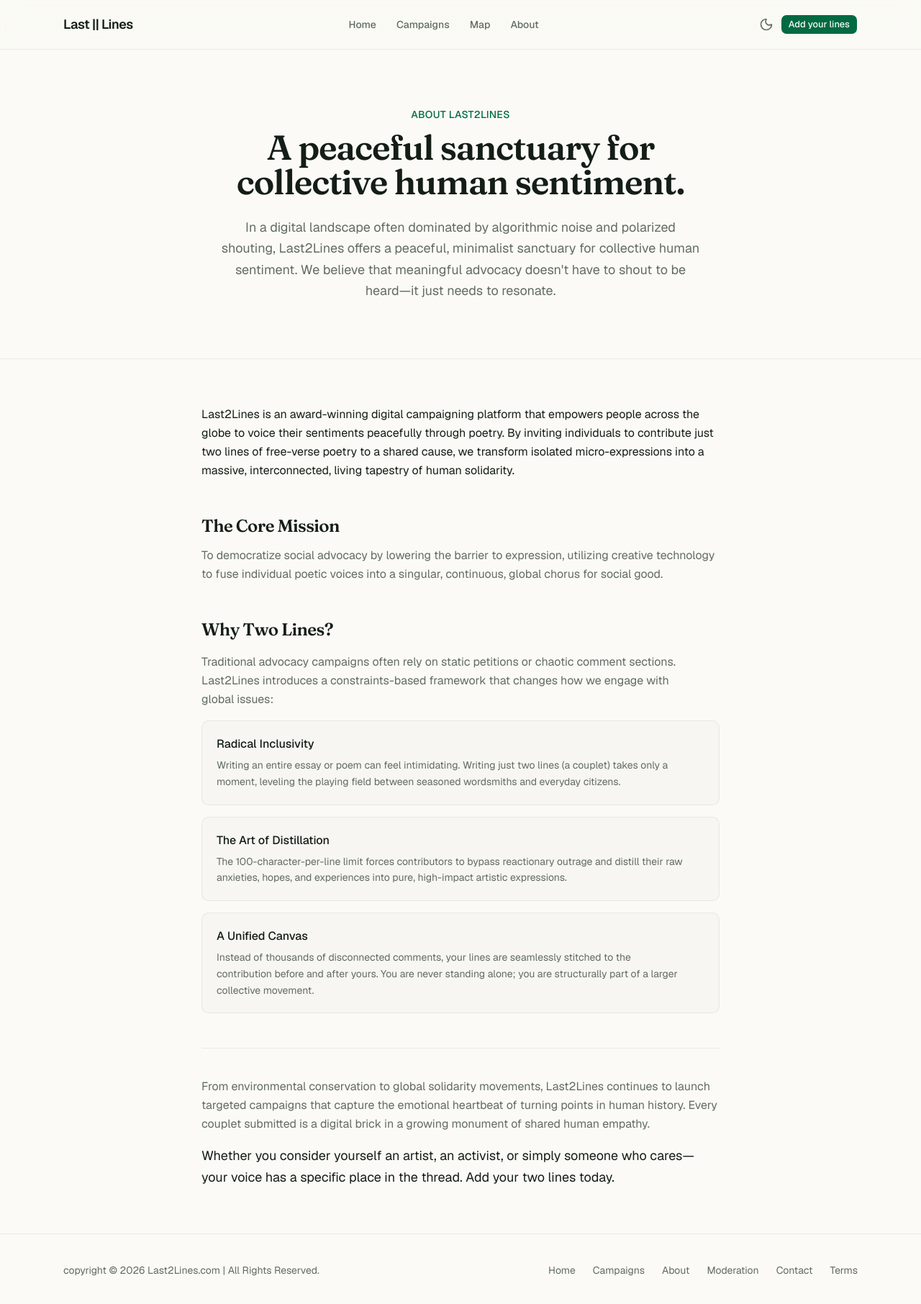
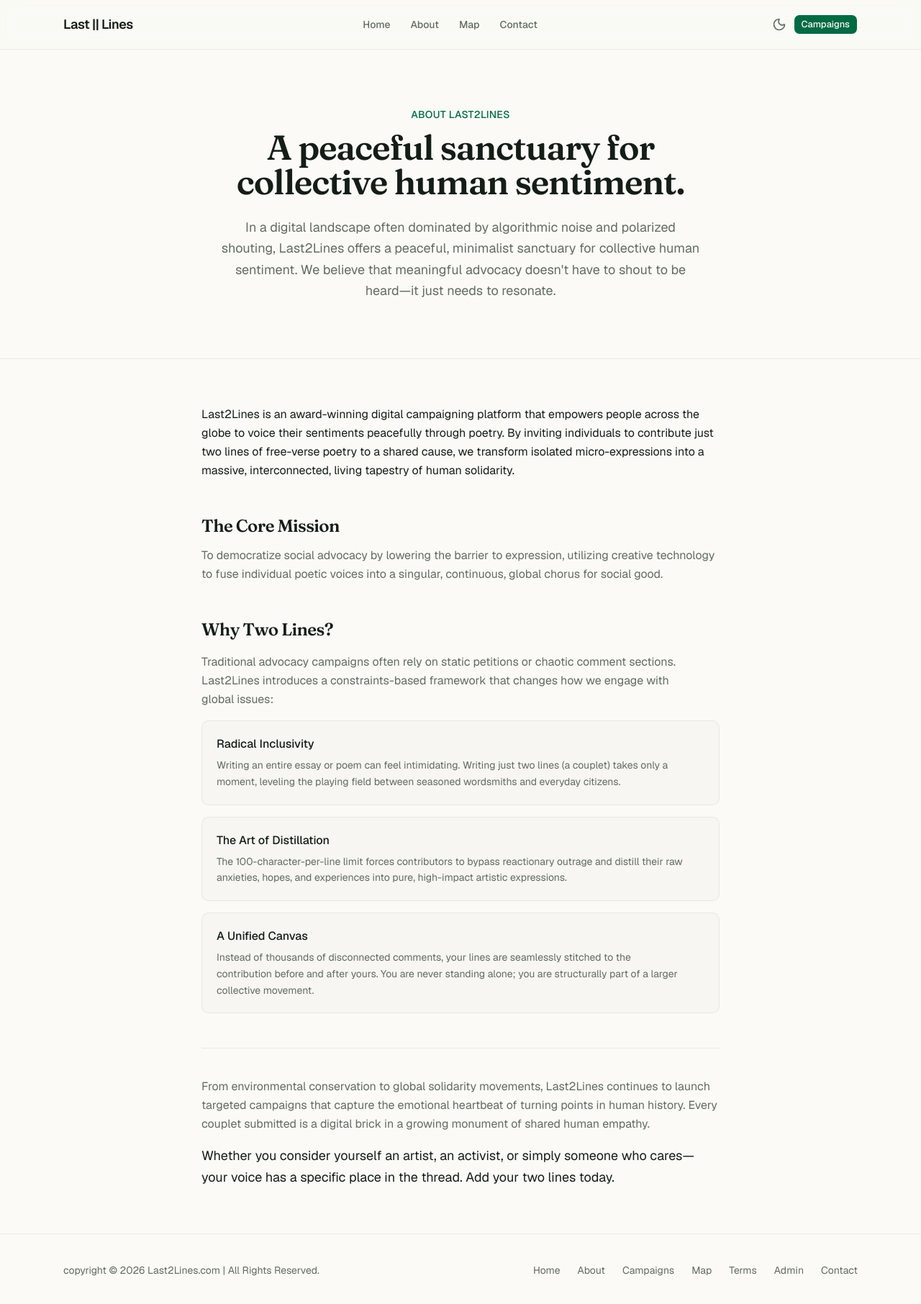
Before and after one commit to codersbeyondborders/last2lines-v0-sv, a Next.js app: page /about in a window 1280 px wide. Shown: the top 1812 px of the page at 72% size. Built offline with nearby package versions, Linux system fonts and the light colour scheme.

Commit message:
feat: update footer and header navigation links
Added "About" link to footer; moved "Campaigns" to header; re-routed "About" to "Visualize"; updated footer links for "Map", "Terms", "Admin", and "Contact"

Co-authored-by: Coders Beyond Borders <159773407+codersbeyondborders@users.noreply.github.com>

```diff
--- a/components/site-footer.tsx
+++ b/components/site-footer.tsx
@@ -20,22 +20,34 @@ export function SiteFooter() {
             Home
           </Link>
           <Link
+            href="/about"
+            className="rounded-md transition-colors hover:text-foreground focus-visible:outline-none focus-visible:ring-2 focus-visible:ring-ring"
+          >
+            About
+          </Link>
+          <Link
             href="/#campaigns"
             className="rounded-md transition-colors hover:text-foreground focus-visible:outline-none focus-visible:ring-2 focus-visible:ring-ring"
           >
             Campaigns
           </Link>
           <Link
-            href="/about"
+            href="/visualize"
             className="rounded-md transition-colors hover:text-foreground focus-visible:outline-none focus-visible:ring-2 focus-visible:ring-ring"
           >
-            About
+            Map
+          </Link>
+          <Link
+            href="/terms"
+            className="rounded-md transition-colors hover:text-foreground focus-visible:outline-none focus-visible:ring-2 focus-visible:ring-ring"
+          >
+            Terms
           </Link>
           <Link
             href="/dashboard"
             className="rounded-md transition-colors hover:text-foreground focus-visible:outline-none focus-visible:ring-2 focus-visible:ring-ring"
           >
-            Moderation
+            Admin
           </Link>
           <Link
             href="/contact"
@@ -43,12 +55,6 @@ export function SiteFooter() {
           >
             Contact
           </Link>
-          <Link
-            href="/terms"
-            className="rounded-md transition-colors hover:text-foreground focus-visible:outline-none focus-visible:ring-2 focus-visible:ring-ring"
-          >
-            Terms
-          </Link>
         </nav>
       </div>
     </footer>
--- a/components/site-header.tsx
+++ b/components/site-header.tsx
@@ -25,12 +25,12 @@ export function SiteHeader() {
           >
             Home
           </Link>
-          <a
-            href="#campaigns"
+          <Link
+            href="/about"
             className="rounded-md px-3 py-2 transition-colors hover:text-foreground focus-visible:outline-none focus-visible:ring-2 focus-visible:ring-ring"
           >
-            Campaigns
-          </a>
+            About
+          </Link>
           <Link
             href="/visualize"
             className="rounded-md px-3 py-2 transition-colors hover:text-foreground focus-visible:outline-none focus-visible:ring-2 focus-visible:ring-ring"
@@ -38,10 +38,10 @@ export function SiteHeader() {
             Map
           </Link>
           <Link
-            href="/about"
+            href="/contact"
             className="rounded-md px-3 py-2 transition-colors hover:text-foreground focus-visible:outline-none focus-visible:ring-2 focus-visible:ring-ring"
           >
-            About
+            Contact
           </Link>
         </nav>
 
@@ -51,7 +51,7 @@ export function SiteHeader() {
             size="sm"
             nativeButton={false}
             className="hidden sm:inline-flex"
-            render={<Link href="/campaign/two-lines-for-the-earth#contribute">Add your lines</Link>}
+            render={<Link href="/#campaigns">Campaigns</Link>}
           />
         </div>
       </div>
```
